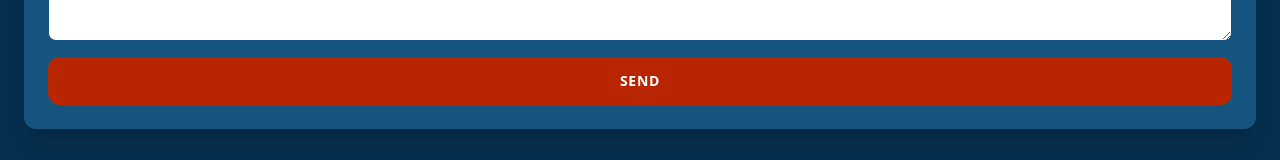
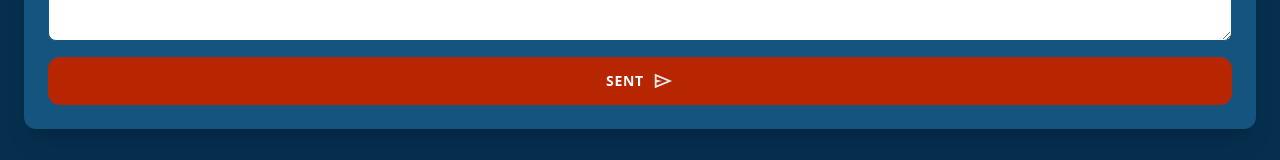
Before and after one commit to Patrick-Dolan/portfolio, a React (Vite) app: page / in a window 1280 px wide. Shown: the part 4763-4923 px from the top of the page. Built offline with nearby package versions, Linux system fonts and the light colour scheme.

Commit message:
add sending icons

```diff
--- /dev/null
+++ b/src/assets/Icons/ProgressIcon.jsx
@@ -0,0 +1,17 @@
+import PropTypes from "prop-types";
+
+function ProgressIcon({ fill = "#e8eaed", height = "24px", width = "24px"}) {
+  return (
+    <svg xmlns="http://www.w3.org/2000/svg" height={height} width={width} viewBox="0 -960 960 960" fill={fill} className="animate-spin">
+      <path d="M480-80q-82 0-155-31.5t-127.5-86Q143-252 111.5-325T80-480q0-83 31.5-155.5t86-127Q252-817 325-848.5T480-880q17 0 28.5 11.5T520-840q0 17-11.5 28.5T480-800q-133 0-226.5 93.5T160-480q0 133 93.5 226.5T480-160q133 0 226.5-93.5T800-480q0-17 11.5-28.5T840-520q17 0 28.5 11.5T880-480q0 82-31.5 155t-86 127.5q-54.5 54.5-127 86T480-80Z"/>
+    </svg>
+  )
+}
+
+ProgressIcon.propTypes = {
+  fill: PropTypes.string,
+  height: PropTypes.string,
+  width: PropTypes.string,
+}
+
+export default ProgressIcon
--- /dev/null
+++ b/src/assets/Icons/SendIcon.jsx
@@ -0,0 +1,17 @@
+import PropTypes from "prop-types";
+
+function SendIcon({fill = "#e8eaed", height = "22px", width = "22px"}) {
+  return (
+    <svg xmlns="http://www.w3.org/2000/svg" height={height} width={width} viewBox="0 -960 960 960"  fill={fill}>
+      <path d="M120-160v-640l760 320-760 320Zm80-120 474-200-474-200v140l240 60-240 60v140Zm0 0v-400 400Z"/>
+    </svg>
+  )
+}
+
+SendIcon.propTypes = {
+  fill: PropTypes.string,
+  height: PropTypes.string,
+  width: PropTypes.string,
+}
+
+export default SendIcon;
--- a/src/components/sections/ContactSection.jsx
+++ b/src/components/sections/ContactSection.jsx
@@ -2,6 +2,8 @@ import { useRef, useState } from "react";
 import SectionContainer from "../shared/SectionContainer";
 import emailjs from '@emailjs/browser';
 import Button from "../shared/Button";
+import SendIcon from "../../assets/Icons/SendIcon";
+import ProgressIcon from "../../assets/Icons/ProgressIcon";
 
 function ContactSection() {
   const form = useRef();
@@ -15,14 +17,14 @@ function ContactSection() {
 
   function sendEmail(e) {
     e.preventDefault();
-    setEmailStatus(prev => ({...prev, error: false, errorMessage: ""}));
+    setEmailStatus(prev => ({...prev, sending: true, error: false, errorMessage: ""}));
 
     emailjs.sendForm(import.meta.env.VITE_EMAILJS_EMAILSERVICEID, import.meta.env.VITE_EMAILJS_EMAILTEMPLATEID, e.target, import.meta.env.VITE_EMAILJS_EMAILPUBLICKEY)
       .then(() => {
-        setEmailStatus(prev => ({...prev, success: true}));
+        setEmailStatus(prev => ({...prev, sending: false, success: true}));
         e.target.reset();
       }, (e) => {
-        setEmailStatus(prev => ({...prev, error: true, errorMessage: e.text || "Oops... An error occurred while sending the email. If there error persists, please try again later, or contact me through Linkedin/GitHub."}));
+        setEmailStatus(prev => ({...prev, sending: false, error: true, errorMessage: e.text || "Oops... An error occurred while sending the email. If there error persists, please try again later, or contact me through Linkedin/GitHub."}));
       });
   }
   console.log(emailStatus)
@@ -69,7 +71,7 @@ function ContactSection() {
               </div>
               {emailStatus.error && <p className="text-red-400 text-sm">{emailStatus.errorMessage}</p>}
               {emailStatus.success && <p className="text-green-400 text-sm">{emailStatus.successMessage}</p>}
-              <Button text="Send" type="submit" />
+              <Button text={emailStatus.sending ? "Sending..." : "Sent"} type="submit" icon={emailStatus.sending ? <ProgressIcon /> : <SendIcon />} />
             </div>
           </form>
         </div>
```
